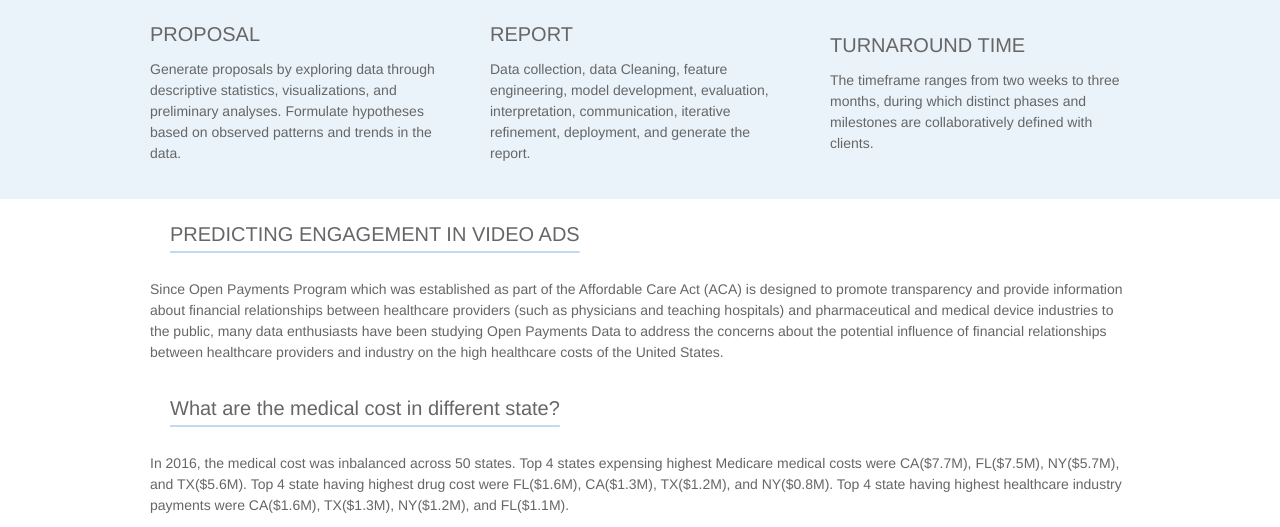
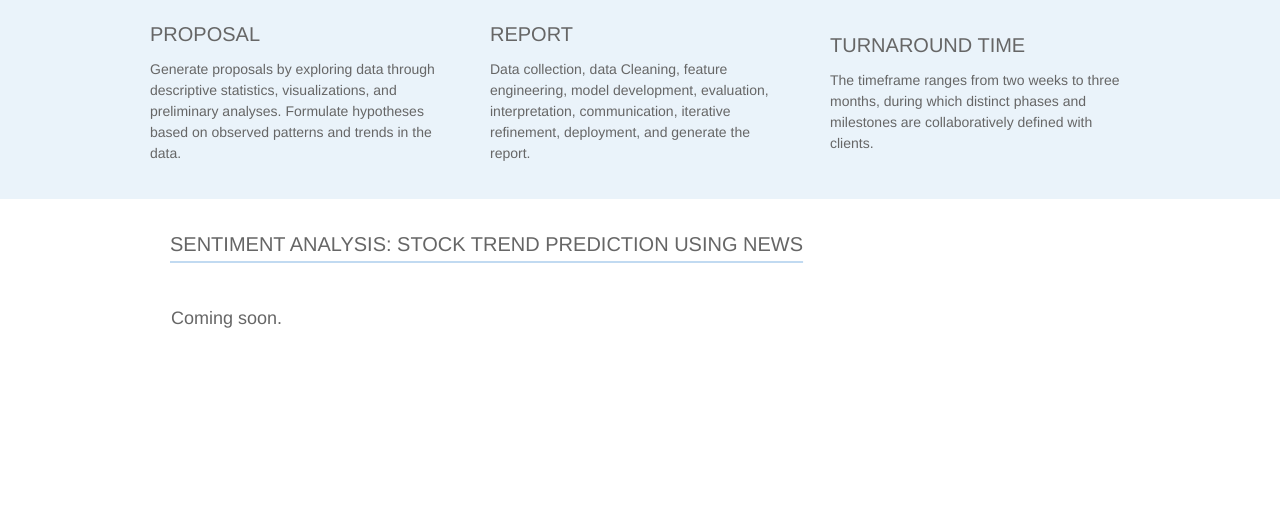
Before and after one commit to YunMai-SPS/my-ds-website, a Flask app: template templates/bi.html in a window 1280 px wide. Shown: the part 130-657 px from the top of the page. After the commit the page ends 458 px from the top, so only its background shows below. Run offline with Flask 3, Linux system fonts and the light colour scheme; the template is opened without the code that fills it, so the values that code supplies are empty.

Commit message:
update bi.html

```diff
--- a/templates/bi.html
+++ b/templates/bi.html
@@ -53,38 +53,14 @@
 
             <section id="case">
                 <div class='vh-100'>
-                    <div class="section-text-container-white vh-5">
-                        <p class="custom-head_3 uppercase-text"><span class="underline-lightblue2">Predicting Engagement In Video Ads</span></p>
-                        <p class="section-graph">Since Open Payments Program which was established as part of the Affordable Care Act (ACA) is designed to promote transparency and provide information about financial relationships between healthcare providers (such as physicians and teaching hospitals) and pharmaceutical and medical device industries to the public, many data enthusiasts have been studying Open Payments Data to address the concerns about the potential influence of financial relationships between healthcare providers and industry on the high healthcare costs of the United States.</p>
-                        <p class="custom-head_3"><span class="underline-lightblue2">What are the medical cost in different state?</span></p>
-                        <p class="section-graph">In 2016, the medical cost was inbalanced across 50 states. Top 4 states expensing highest Medicare medical costs were CA($7.7M), FL($7.5M), NY($5.7M), and TX($5.6M). Top 4 state having highest drug cost were FL($1.6M), CA($1.3M), TX($1.2M), and NY($0.8M). Top 4 state having highest healthcare industry payments were CA($1.6M), TX($1.3M), NY($1.2M), and FL($1.1M).</p>
-                        <div class="image-container">
-                            <img src="{{ url_for('static', filename='da_fig1.png') }}" alt="figure 1">
-                        </div>
-                        <p class="custom-head_3"><span class="underline-lightblue2">Do the providers’ industry payments and their annual Medicare costs change together?</span></p>
-                        <p class="section-graph">The total Medicare cost per beneficiary ranged from $2 to $122K in 2016. The portion of drug cost accounting for the total cost exceeded 50% for those total Medicare costs greater than $2K and tended to grow to a higher level while the total cost increased to a higher level. (left figure). There were very few (5.1%) beneficiaries who cost a lot (>$1K) in Medicare, and very few providers (5.6%) provided services to these beneficiaries. Most of the Industry payment went to the rest 94.4% of providers whose beneficiaries spent less than or equal to $1K.There are fewer industry payments to the providers whose beneficiaries cost a lot in Medicare and also not many providers. (right figure). There were very few (5.1%) beneficiaries who cost a lot (>$1K) in Medicare, and very few providers (5.6%) provided services to these beneficiaries. Most of the Industry payment went to the rest 94.4% of providers whose beneficiaries spent less than or equal to $1K.There are fewer industry payments to the providers whose beneficiaries cost a lot in Medicare and also not many providers. (middle figure). However, it is interesting to see that the average industry payment invested for each provider tended to be higher for the providers whose beneficiary's Medicare cost was higher than that for the providers whose Medicare cost of beneficiaries was lower. (right figure).</p>
-                        <div class="image-container-2">
-                            <img src="{{ url_for('static', filename='da_fig21.png') }}" alt="figure 2-1">
-                            <img src="{{ url_for('static', filename='da_fig22.png') }}" alt="figure 2-2">
-                            <img src="{{ url_for('static', filename='da_fig23.png') }}" alt="figure 2-3">
-                        </div>
-                        <p class="custom-head_3"><span class="underline-lightblue2">How industry payments influence Medicare costs?</span></p>
-                        <p class="section-graph"><strong>Hypothesis: </strong>The industry payments or more generally medical marketing can impact providers’ attitudes and behavior in the US, such as prescribing brand-name drugs, even when equally effective generic substitutes are available, billing for more medical services or charging a higher cost per service, which would lead to an higher level of total Medicare costs, broken down by medical services and drugs.</p>
-                        <div class="image-container-3">
-                            <img src="{{ url_for('static', filename='da_fig31.png') }}" alt="figure 3-1">
-                            <img src="{{ url_for('static', filename='da_fig32.png') }}" alt="figure 3-2">
-                        </div>
-                        <p class="section-graph">There is a statistically significant positive association between industry payments and Medicare costs. According to the model, a 10% difference in industry payments was associated with ~7.62% (95% CI: 7.59%, 7.66%) higher total medical (non-drug) costs per provider. Given that the industry payment median was $255 and the Medicare cost median was $97,793, a change of $25 in industry payment would associated with a change of $1,056 in medical cost.</p>
-                        <p class="custom-head_3"><span class="underline-lightblue2">What could be the social-economic factors related to the payments–costs association?</span></p>
-                        <p class="section-graph">The States that had a strong positive association between those payments and costs are LA, WV, and SC. The States that had a relatively weak association between providers’ industry payments and Medicare medical costs are VT, MA, and AK. There were some similarities in the geographical patterns of the strength of the industry payments-medical costs and that of the conservative advantage.</p>
-                        <div class="image-container-3">
-                            <img src="{{ url_for('static', filename='da_fig41.png') }}" alt="figure 4-1">
-                            <img src="{{ url_for('static', filename='da_fig42.png') }}" alt="figure 4-2">
+                    <div class="indent-section">
+                        <div class="section-text-container-white">
+                            <p class="custom-head_3"><span class="underline-lightblue2">SENTIMENT ANALYSIS: STOCK TREND PREDICTION USING NEWS</span></p>
+                            <p class="custom-head_4">Coming soon.</p>
                         </div>
                     </div>
                 </div>
             </section>
-
 
 
         </div>
```
